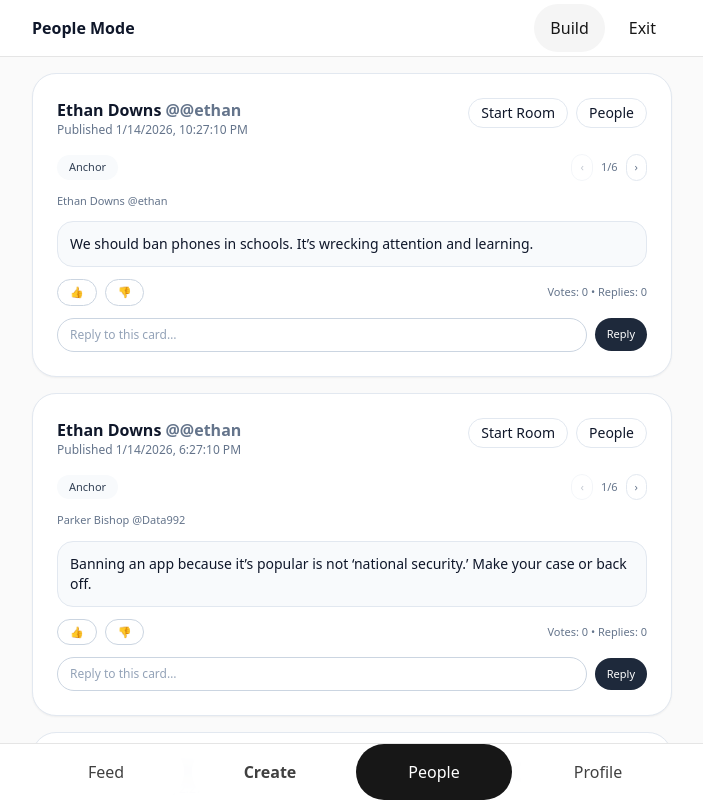
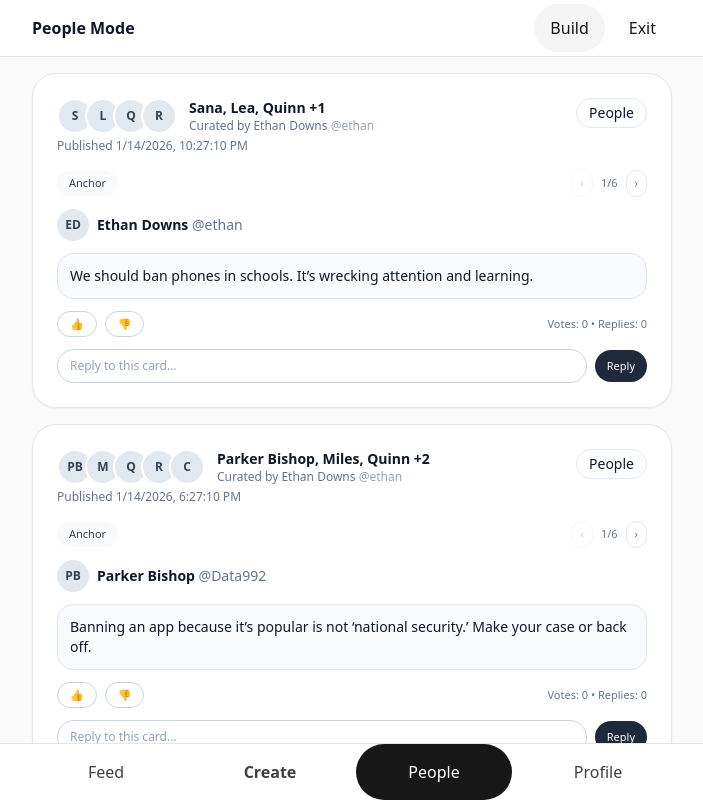
Before and after one commit to downsem/flipside-web, a Next.js app: page /prototype in a window 1280 px wide. Shown: the top 800 px of the page, without its empty margins (288-991 px from the left). Built offline with nearby package versions, Linux system fonts and the light colour scheme.

Commit message:
People Mode Contributor Hierarchy

```diff
--- a/src/components/PeopleDeckSwipe.tsx
+++ b/src/components/PeopleDeckSwipe.tsx
@@ -13,17 +13,32 @@ type DeckCard = {
   icon?: string;
   postId: string;
   text: string;
-  authorLabel: string;
+  authorName: string;
+  authorHandle?: string;
 };
 
+function fmtHandle(handle?: string) {
+  if (!handle) return "";
+  const h = handle.startsWith("@") ? handle.slice(1) : handle;
+  return `@${h}`;
+}
+
+function initials(name?: string) {
+  const n = (name || "").trim();
+  if (!n) return "?";
+  const parts = n.split(/\s+/).filter(Boolean);
+  const first = parts[0]?.[0] ?? "?";
+  const last = parts.length > 1 ? parts[parts.length - 1]?.[0] ?? "" : "";
+  return (first + last).toUpperCase();
+}
+
 export default function PeopleDeckSwipe({ deck }: { deck: any }) {
-  const voteOnPost = usePrototypeStore((s) => s.voteOnPost);
-  const addReplyToPost = usePrototypeStore((s) => s.addReplyToPost);
+  const { voteOnPost, addReplyToPost } = usePrototypeStore();
 
   const [index, setIndex] = useState(0);
   const [replyText, setReplyText] = useState("");
 
-  // Local selected vote per card for UI (prevents default-selected bugs)
+  // Local selected vote per card for UI
   const [localVotes, setLocalVotes] = useState<Record<DeckCardId, -1 | 1 | null>>(
     () => ({
       anchor: null,
@@ -35,35 +50,44 @@ export default function PeopleDeckSwipe({ deck }: { deck: any }) {
     })
   );
 
+  // Build the 6-card list: Anchor first, then lenses
   const cards: DeckCard[] = useMemo(() => {
     const list: DeckCard[] = [];
 
     const anchor = deck?.anchor;
+    const anchorName =
+      anchor?.author?.name ??
+      anchor?.author?.displayName ??
+      deck?.ownerName ??
+      "Unknown";
+    const anchorHandle = anchor?.author?.handle ?? deck?.ownerHandle;
+
     list.push({
       id: "anchor",
       label: "Anchor",
       postId: anchor?.id ?? "anchor_missing",
       text: anchor?.text ?? "(Missing anchor)",
-      authorLabel: anchor?.author
-        ? `${anchor.author.name ?? anchor.author.displayName ?? "Unknown"} @${
-            anchor.author.handle ?? "unknown"
-          }`
-        : deck?.ownerName
-          ? `${deck.ownerName} ${deck.ownerHandle ?? ""}`.trim()
-          : "Unknown",
+      authorName: anchorName,
+      authorHandle: anchorHandle,
     });
 
     TIMELINE_LIST.forEach((t: TimelineSpec) => {
       const m = deck?.locked?.[t.id];
+      const name =
+        m?.author?.name ??
+        m?.author?.displayName ??
+        deck?.ownerName ??
+        "Unknown";
+      const handle = m?.author?.handle ?? deck?.ownerHandle;
+
       list.push({
         id: t.id,
         label: t.label,
         icon: t.icon,
         postId: m?.id ?? `${t.id}_missing`,
         text: m?.text ?? "(Missing match)",
-        authorLabel: m?.author
-          ? `${m.author.name ?? m.author.displayName ?? "Unknown"} @${m.author.handle ?? "unknown"}`
-          : `${deck?.ownerName ?? "Unknown"} ${deck?.ownerHandle ?? ""}`.trim(),
+        authorName: name,
+        authorHandle: handle,
       });
     });
 
@@ -72,6 +96,7 @@ export default function PeopleDeckSwipe({ deck }: { deck: any }) {
 
   const current = cards[index] ?? cards[0];
 
+  // Reset input when card changes
   useEffect(() => {
     setReplyText("");
   }, [index]);
@@ -160,8 +185,22 @@ export default function PeopleDeckSwipe({ deck }: { deck: any }) {
         </div>
       </div>
 
-      {/* Author */}
-      <div className="text-[11px] text-slate-500">{current.authorLabel}</div>
+      {/* Author (make contributor feel primary) */}
+      <div className="flex items-center gap-2">
+        <div className="h-8 w-8 rounded-full bg-slate-200 text-slate-700 flex items-center justify-center text-xs font-semibold">
+          {initials(current.authorName)}
+        </div>
+        <div className="min-w-0">
+          <div className="text-sm font-semibold text-slate-900 truncate">
+            {current.authorName}{" "}
+            {current.authorHandle ? (
+              <span className="font-normal text-slate-500">
+                {fmtHandle(current.authorHandle)}
+              </span>
+            ) : null}
+          </div>
+        </div>
+      </div>
 
       {/* Text */}
       <div className="rounded-2xl border border-slate-200 bg-slate-50 px-3 py-3 text-sm text-slate-900 whitespace-pre-wrap">
@@ -220,7 +259,9 @@ export default function PeopleDeckSwipe({ deck }: { deck: any }) {
           <div className="space-y-2">
             {replies.slice(0, 3).map((r: any) => (
               <div key={r.id} className="text-xs text-slate-800">
-                <span className="text-slate-500 mr-2">{r.author?.name ?? r.authorDisplayName ?? "Anon"}</span>
+                <span className="text-slate-500 mr-2">
+                  {r.author?.name ?? r.authorDisplayName ?? "Anon"}
+                </span>
                 {r.text}
               </div>
             ))}
--- a/src/components/PrototypeDeckCard.tsx
+++ b/src/components/PrototypeDeckCard.tsx
@@ -8,15 +8,58 @@ import type { PeopleDeckPublished } from "@/prototype/people/types";
 import { usePrototypeStore } from "@/prototype/people/store";
 import { ROOM_SEED_KEY, deckToSnapshot } from "@/prototype/rooms/store";
 
+function fmtHandle(handle?: string) {
+  if (!handle) return "";
+  const h = handle.startsWith("@") ? handle.slice(1) : handle;
+  return `@${h}`;
+}
+
+function initials(name?: string) {
+  const n = (name || "").trim();
+  if (!n) return "?";
+  const parts = n.split(/\s+/).filter(Boolean);
+  const first = parts[0]?.[0] ?? "?";
+  const last = parts.length > 1 ? parts[parts.length - 1]?.[0] ?? "" : "";
+  return (first + last).toUpperCase();
+}
+
 export function PrototypeDeckCard({ deck }: { deck: PeopleDeckPublished }) {
   const router = useRouter();
   const currentUser = usePrototypeStore((s) => s.currentUser);
 
   const isOwner = useMemo(() => {
     if (!currentUser) return false;
-    // Prototype decks use ownerUserId.
-    return (deck as any).ownerUserId === currentUser.id;
+    return (deck as any).ownerHandle === currentUser.handle;
   }, [currentUser, deck]);
+
+  // Highlight *other* contributors (social proof) instead of the deck builder.
+  const contributors = useMemo(() => {
+    const ownerId = (deck as any)?.ownerUserId;
+    const seen = new Map<string, { id: string; name: string; handle: string }>();
+
+    const add = (u: any) => {
+      if (!u) return;
+      const id = u.id ?? u.uid ?? u.userId;
+      if (!id) return;
+      if (ownerId && id === ownerId) return;
+      if (seen.has(id)) return;
+      seen.set(id, {
+        id,
+        name: u.name ?? u.displayName ?? "Guest",
+        handle: u.handle ?? "",
+      });
+    };
+
+    try {
+      add((deck as any)?.anchor?.author);
+      const locked = (deck as any)?.locked ?? {};
+      Object.values(locked).forEach((p: any) => add(p?.author));
+    } catch {
+      // no-op
+    }
+
+    return Array.from(seen.values());
+  }, [deck]);
 
   function startRoomFromDeck() {
     try {
@@ -28,29 +71,53 @@ export function PrototypeDeckCard({ deck }: { deck: PeopleDeckPublished }) {
     router.push("/prototype/rooms/new");
   }
 
-  const ownerName = (deck as any).ownerName ?? currentUser?.name ?? "Unknown";
-  const ownerHandle = (deck as any).ownerHandle
-    ? `@${(deck as any).ownerHandle}`
-    : "";
-
-  const publishedAt = (deck as any).publishedAt ?? (deck as any).createdAt;
+  const ownerName = (deck as any)?.ownerName ?? currentUser?.name ?? "Guest";
+  const ownerHandle = fmtHandle((deck as any)?.ownerHandle ?? currentUser?.handle);
+  const publishedAt = (deck as any)?.publishedAt ?? (deck as any)?.createdAt ?? Date.now();
 
   return (
     <div className="rounded-3xl border border-slate-200 bg-white p-6 shadow-sm">
       <div className="flex items-start justify-between gap-4">
-        <div>
-          <div className="flex items-center gap-2">
+        <div className="min-w-0">
+          {contributors.length > 0 ? (
+            <div className="flex items-center gap-3">
+              <div className="flex -space-x-2">
+                {contributors.slice(0, 5).map((c) => (
+                  <div
+                    key={c.id}
+                    className="h-9 w-9 rounded-full border-2 border-white bg-slate-200 text-slate-700 flex items-center justify-center text-xs font-semibold"
+                    title={`${c.name} ${fmtHandle(c.handle)}`.trim()}
+                  >
+                    {initials(c.name)}
+                  </div>
+                ))}
+              </div>
+
+              <div className="min-w-0">
+                <div className="text-sm font-semibold text-slate-900 truncate">
+                  {contributors
+                    .slice(0, 3)
+                    .map((c) => c.name)
+                    .join(", ")}
+                  {contributors.length > 3 ? ` +${contributors.length - 3}` : ""}
+                </div>
+                <div className="text-xs text-slate-500">
+                  Curated by {ownerName} <span className="text-slate-400">{ownerHandle}</span>
+                </div>
+              </div>
+            </div>
+          ) : (
             <div className="font-semibold text-slate-900">
-              {ownerName}{" "}
-              <span className="text-slate-500">{ownerHandle}</span>
+              {ownerName} <span className="text-slate-500">{ownerHandle}</span>
             </div>
-          </div>
-          <div className="text-xs text-slate-500">
+          )}
+
+          <div className="mt-1 text-xs text-slate-500">
             Published {new Date(publishedAt).toLocaleString()}
           </div>
         </div>
 
-        <div className="flex items-center gap-2">
+        <div className="flex items-center gap-2 shrink-0">
           {isOwner && (
             <button
               type="button"
@@ -67,7 +134,7 @@ export function PrototypeDeckCard({ deck }: { deck: PeopleDeckPublished }) {
       </div>
 
       <div className="mt-4">
-        <PeopleDeckSwipe deck={deck} />
+        <PeopleDeckSwipe deck={deck as any} />
       </div>
     </div>
   );
```
